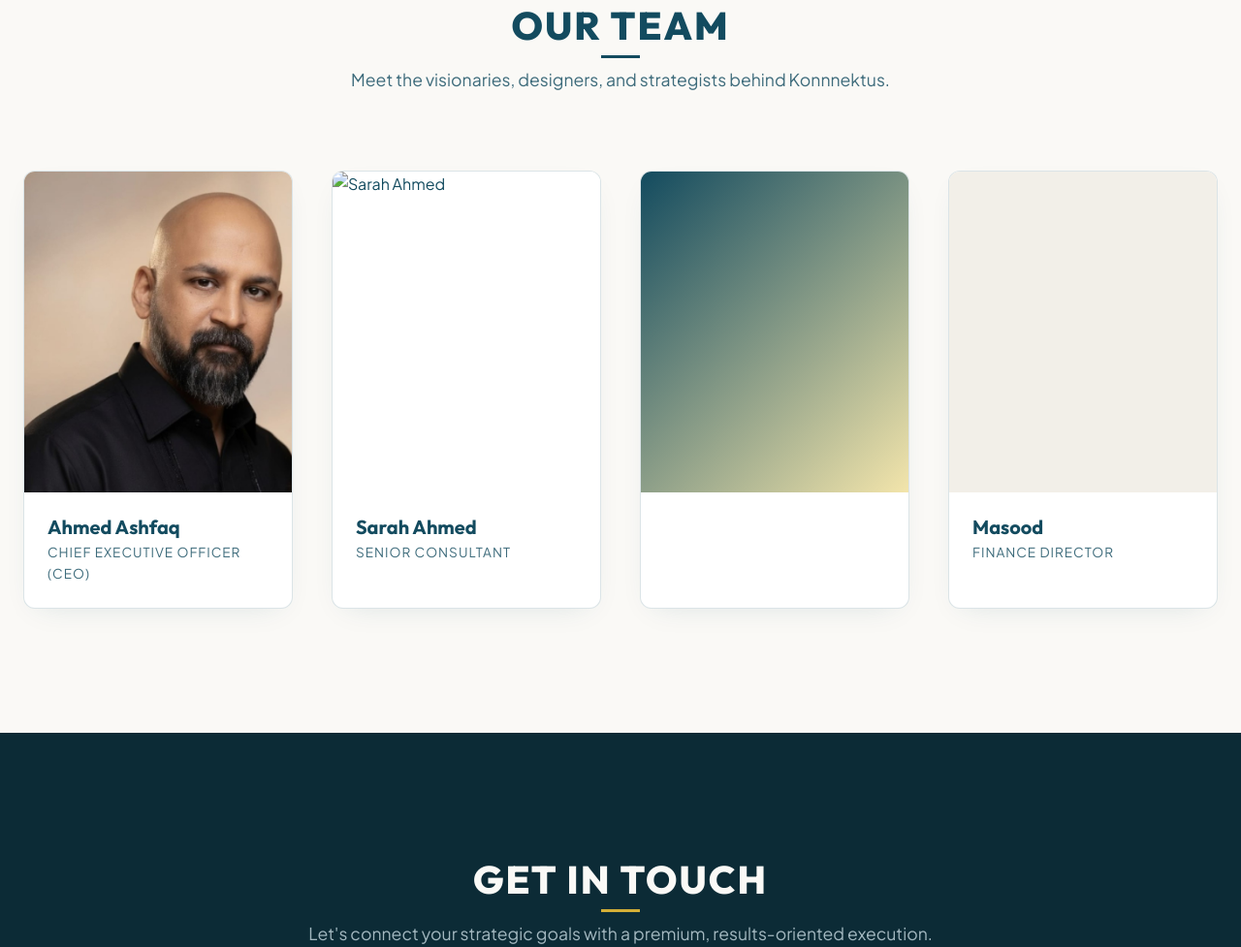
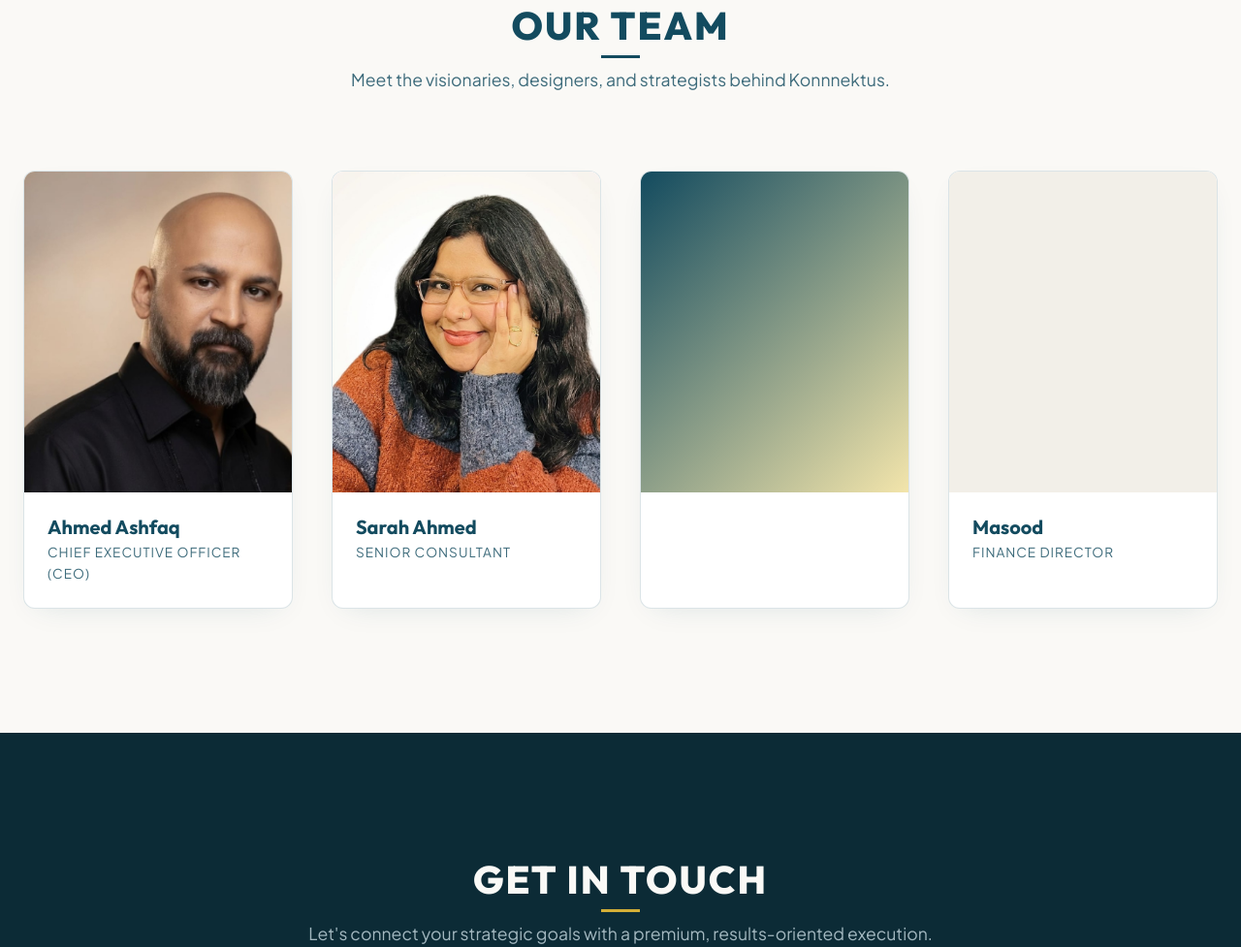
Before and after one commit to khwajasuhaibahmed/konnnektus, a website: page index.html in a window 1280 px wide. Shown: the part 4996-5973 px from the top of the page at 97% size. Drawn offline with Linux system fonts and the light colour scheme.

Commit message:
Fix Sarah Ahmed image path typo (sarahh -> sarah-ahmed)

```diff
--- a/index.html
+++ b/index.html
@@ -377,7 +377,7 @@
                     <!-- Team 2 - Sarah Ahmed -->
                     <div class="team-card">
                         <div class="team-image-container sarah-img-container">
-                            <img src="assets/sarahh.jpg" alt="Sarah Ahmed" class="team-placeholder-img sarah-photo">
+                            <img src="assets/sarah-ahmed.jpg" alt="Sarah Ahmed" class="team-placeholder-img sarah-photo">
                             <div class="team-overlay">
                                 <p class="team-bio">Sarah is a Creative Consultant with over 9 years of experience across strategy, copywriting and creative direction. She has built work for BankIslami, JS Bank, EFU Life, Tapal, Lucky Core Industries and Palmolive, spanning banking, insurance, and FMCG. Fluent in both polished English and Urdu-first mass communication, she brings a sharp, human voice to every brand she touches.</p>
                                 <div class="team-socials">
```
